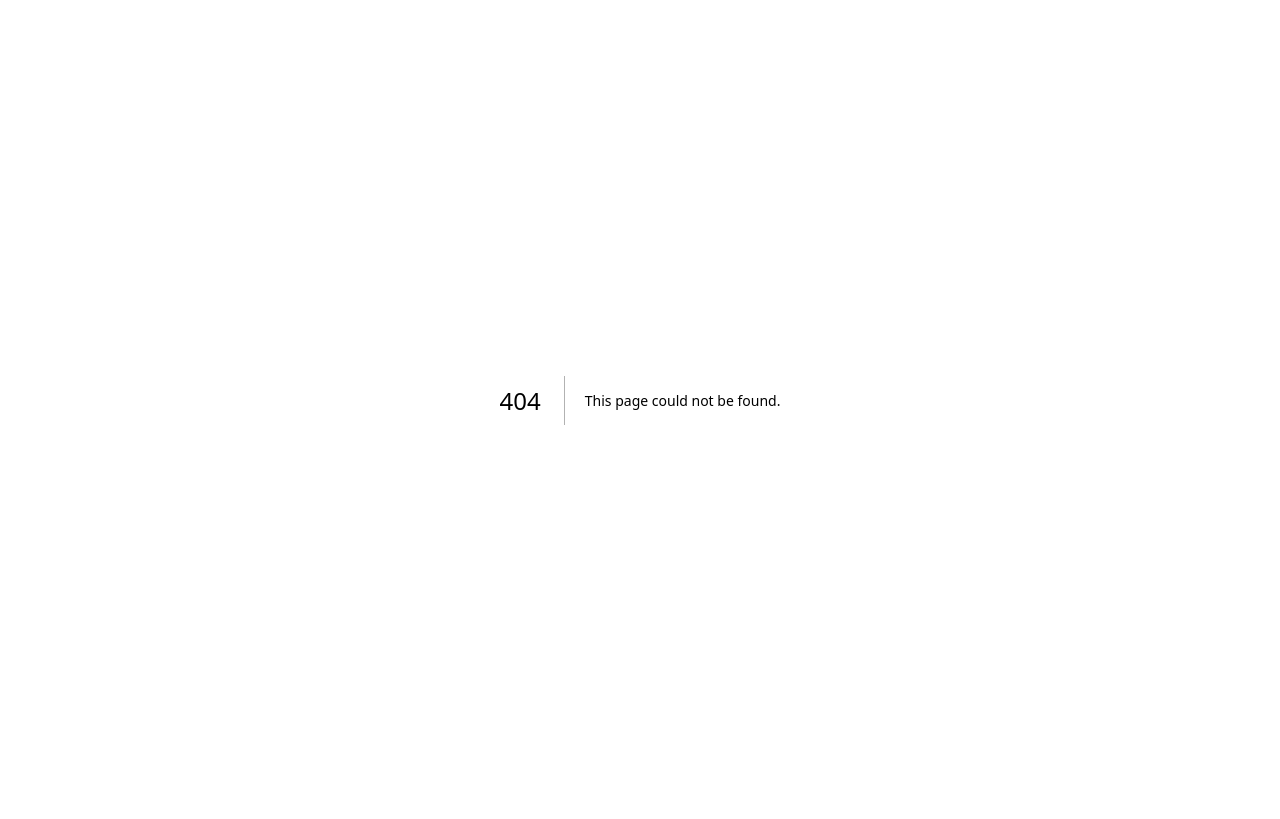
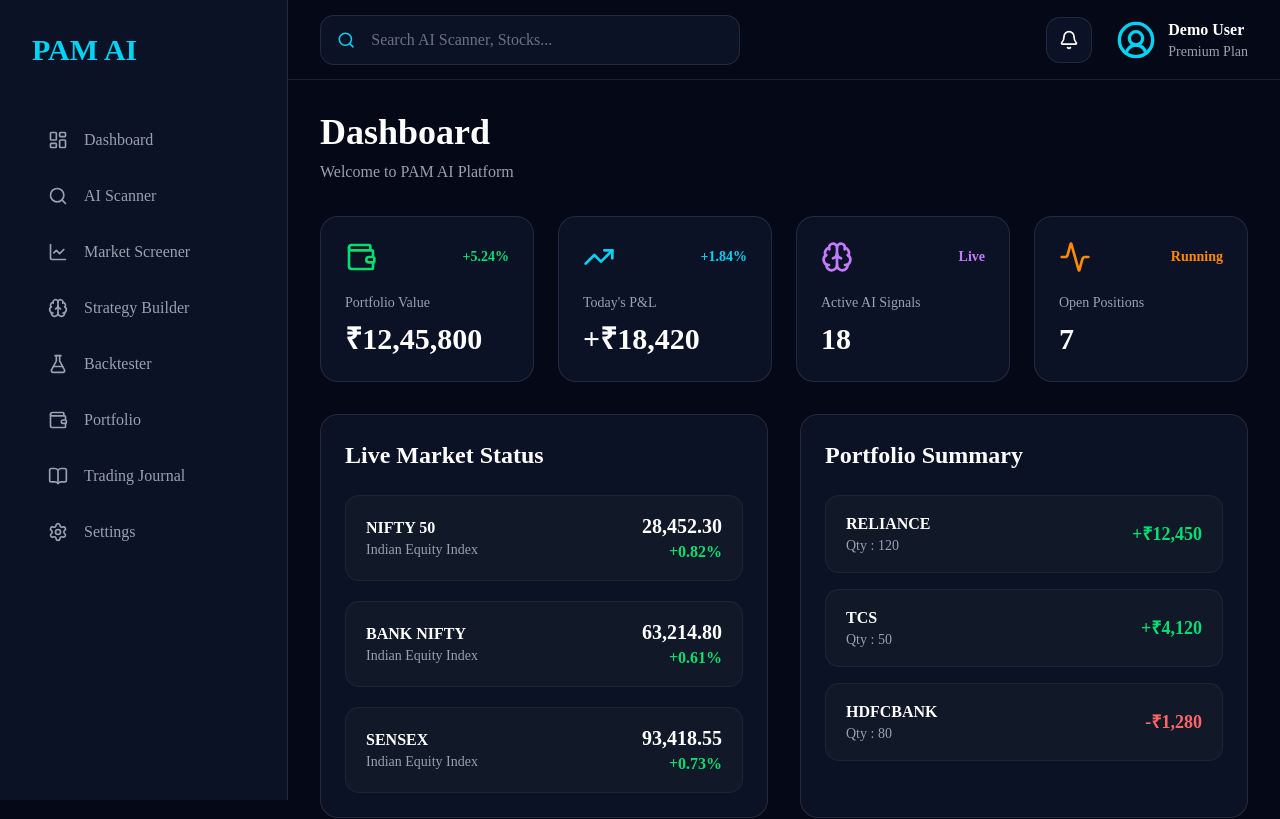
Before and after one commit to priceactionmantra-ai/PAM-AI-Platform, a Next.js app in the folder 03_frontend/: page /dashboard in a window 1280 px wide. Before the commit this address had no page. Shown: the top 819 px of the page. Built offline with nearby package versions, Linux system fonts and the light colour scheme.

Commit message:
Build enterprise dashboard foundation

```diff
--- /dev/null
+++ b/03_frontend/app/dashboard/page.tsx
@@ -0,0 +1,39 @@
+import DashboardLayout from "@/components/dashboard/DashboardLayout";
+import OverviewCards from "@/components/dashboard/OverviewCards";
+import MarketStatus from "@/components/dashboard/MarketStatus";
+import PortfolioSummary from "@/components/dashboard/PortfolioSummary";
+import QuickActions from "@/components/dashboard/QuickActions";
+
+export default function DashboardPage() {
+  return (
+    <DashboardLayout>
+
+      <div className="space-y-8">
+
+        <div>
+          <h1 className="text-4xl font-black text-white">
+            Dashboard
+          </h1>
+
+          <p className="mt-2 text-gray-400">
+            Welcome to PAM AI Platform
+          </p>
+        </div>
+
+        <OverviewCards />
+
+        <div className="grid gap-8 xl:grid-cols-2">
+
+          <MarketStatus />
+
+          <PortfolioSummary />
+
+        </div>
+
+        <QuickActions />
+
+      </div>
+
+    </DashboardLayout>
+  );
+}
--- /dev/null
+++ b/03_frontend/components/dashboard/DashboardLayout.tsx
@@ -0,0 +1,32 @@
+"use client";
+
+import { ReactNode } from "react";
+
+import Sidebar from "./Sidebar";
+import Topbar from "./Topbar";
+
+interface DashboardLayoutProps {
+  children: ReactNode;
+}
+
+export default function DashboardLayout({
+  children,
+}: DashboardLayoutProps) {
+  return (
+    <main className="flex min-h-screen bg-[#050816]">
+
+      <Sidebar />
+
+      <section className="flex flex-1 flex-col">
+
+        <Topbar />
+
+        <div className="flex-1 p-8">
+          {children}
+        </div>
+
+      </section>
+
+    </main>
+  );
+}
--- /dev/null
+++ b/03_frontend/components/dashboard/MarketStatus.tsx
@@ -0,0 +1,73 @@
+"use client";
+
+const markets = [
+  {
+    name: "NIFTY 50",
+    value: "28,452.30",
+    change: "+0.82%",
+    color: "text-green-400",
+  },
+  {
+    name: "BANK NIFTY",
+    value: "63,214.80",
+    change: "+0.61%",
+    color: "text-green-400",
+  },
+  {
+    name: "SENSEX",
+    value: "93,418.55",
+    change: "+0.73%",
+    color: "text-green-400",
+  },
+];
+
+export default function MarketStatus() {
+  return (
+    <section className="rounded-2xl border border-white/10 bg-[#0B1225] p-6">
+
+      <h2 className="mb-6 text-2xl font-bold text-white">
+        Live Market Status
+      </h2>
+
+      <div className="space-y-5">
+
+        {markets.map((market) => (
+
+          <div
+            key={market.name}
+            className="flex items-center justify-between rounded-xl border border-white/5 bg-[#111827] px-5 py-4"
+          >
+
+            <div>
+
+              <p className="font-semibold text-white">
+                {market.name}
+              </p>
+
+              <p className="text-sm text-gray-400">
+                Indian Equity Index
+              </p>
+
+            </div>
+
+            <div className="text-right">
+
+              <p className="text-xl font-bold text-white">
+                {market.value}
+              </p>
+
+              <p className={`font-semibold ${market.color}`}>
+                {market.change}
+              </p>
+
+            </div>
+
+          </div>
+
+        ))}
+
+      </div>
+
+    </section>
+  );
+}
--- /dev/null
+++ b/03_frontend/components/dashboard/OverviewCards.tsx
@@ -0,0 +1,78 @@
+"use client";
+
+import {
+  TrendingUp,
+  Wallet,
+  Activity,
+  Brain,
+} from "lucide-react";
+
+const cards = [
+  {
+    title: "Portfolio Value",
+    value: "₹12,45,800",
+    change: "+5.24%",
+    icon: Wallet,
+    color: "text-green-400",
+  },
+  {
+    title: "Today's P&L",
+    value: "+₹18,420",
+    change: "+1.84%",
+    icon: TrendingUp,
+    color: "text-cyan-400",
+  },
+  {
+    title: "Active AI Signals",
+    value: "18",
+    change: "Live",
+    icon: Brain,
+    color: "text-purple-400",
+  },
+  {
+    title: "Open Positions",
+    value: "7",
+    change: "Running",
+    icon: Activity,
+    color: "text-orange-400",
+  },
+];
+
+export default function OverviewCards() {
+  return (
+    <section className="grid gap-6 md:grid-cols-2 xl:grid-cols-4">
+
+      {cards.map((card) => {
+        const Icon = card.icon;
+
+        return (
+          <div
+            key={card.title}
+            className="rounded-2xl border border-white/10 bg-[#0B1225] p-6"
+          >
+
+            <div className="mb-5 flex items-center justify-between">
+
+              <Icon className={`h-8 w-8 ${card.color}`} />
+
+              <span className={`text-sm font-semibold ${card.color}`}>
+                {card.change}
+              </span>
+
+            </div>
+
+            <p className="text-sm text-gray-400">
+              {card.title}
+            </p>
+
+            <h2 className="mt-2 text-3xl font-black text-white">
+              {card.value}
+            </h2>
+
+          </div>
+        );
+      })}
+
+    </section>
+  );
+}
--- /dev/null
+++ b/03_frontend/components/dashboard/PortfolioSummary.tsx
@@ -0,0 +1,65 @@
+"use client";
+
+const positions = [
+  {
+    symbol: "RELIANCE",
+    qty: "120",
+    pnl: "+₹12,450",
+    color: "text-green-400",
+  },
+  {
+    symbol: "TCS",
+    qty: "50",
+    pnl: "+₹4,120",
+    color: "text-green-400",
+  },
+  {
+    symbol: "HDFCBANK",
+    qty: "80",
+    pnl: "-₹1,280",
+    color: "text-red-400",
+  },
+];
+
+export default function PortfolioSummary() {
+  return (
+    <section className="rounded-2xl border border-white/10 bg-[#0B1225] p-6">
+
+      <h2 className="mb-6 text-2xl font-bold text-white">
+        Portfolio Summary
+      </h2>
+
+      <div className="space-y-4">
+
+        {positions.map((item) => (
+
+          <div
+            key={item.symbol}
+            className="flex items-center justify-between rounded-xl border border-white/5 bg-[#111827] px-5 py-4"
+          >
+
+            <div>
+
+              <p className="font-semibold text-white">
+                {item.symbol}
+              </p>
+
+              <p className="text-sm text-gray-400">
+                Qty : {item.qty}
+              </p>
+
+            </div>
+
+            <p className={`text-lg font-bold ${item.color}`}>
+              {item.pnl}
+            </p>
+
+          </div>
+
+        ))}
+
+      </div>
+
+    </section>
+  );
+}
--- /dev/null
+++ b/03_frontend/components/dashboard/QuickActions.tsx
@@ -0,0 +1,60 @@
+"use client";
+
+import {
+  Search,
+  Brain,
+  FlaskConical,
+  Wallet,
+} from "lucide-react";
+
+const actions = [
+  {
+    title: "AI Scanner",
+    icon: Search,
+  },
+  {
+    title: "Strategy Builder",
+    icon: Brain,
+  },
+  {
+    title: "Backtester",
+    icon: FlaskConical,
+  },
+  {
+    title: "Portfolio",
+    icon: Wallet,
+  },
+];
+
+export default function QuickActions() {
+  return (
+    <section className="rounded-2xl border border-white/10 bg-[#0B1225] p-6">
+
+      <h2 className="mb-6 text-2xl font-bold text-white">
+        Quick Actions
+      </h2>
+
+      <div className="grid grid-cols-2 gap-4">
+
+        {actions.map((action) => {
+          const Icon = action.icon;
+
+          return (
+            <button
+              key={action.title}
+              className="flex flex-col items-center justify-center rounded-2xl border border-white/10 bg-[#111827] p-6 transition hover:border-cyan-400 hover:bg-cyan-500/10"
+            >
+              <Icon className="mb-3 h-8 w-8 text-cyan-400" />
+
+              <span className="font-medium text-white">
+                {action.title}
+              </span>
+            </button>
+          );
+        })}
+
+      </div>
+
+    </section>
+  );
+}
--- /dev/null
+++ b/03_frontend/components/dashboard/Sidebar.tsx
@@ -0,0 +1,89 @@
+"use client";
+
+import Link from "next/link";
+import {
+  LayoutDashboard,
+  Search,
+  LineChart,
+  Brain,
+  FlaskConical,
+  Wallet,
+  BookOpen,
+  Settings,
+} from "lucide-react";
+
+const menuItems = [
+  {
+    title: "Dashboard",
+    icon: LayoutDashboard,
+    href: "/dashboard",
+  },
+  {
+    title: "AI Scanner",
+    icon: Search,
+    href: "#",
+  },
+  {
+    title: "Market Screener",
+    icon: LineChart,
+    href: "#",
+  },
+  {
+    title: "Strategy Builder",
+    icon: Brain,
+    href: "#",
+  },
+  {
+    title: "Backtester",
+    icon: FlaskConical,
+    href: "#",
+  },
+  {
+    title: "Portfolio",
+    icon: Wallet,
+    href: "#",
+  },
+  {
+    title: "Trading Journal",
+    icon: BookOpen,
+    href: "#",
+  },
+  {
+    title: "Settings",
+    icon: Settings,
+    href: "#",
+  },
+];
+
+export default function Sidebar() {
+  return (
+    <aside className="flex h-screen w-72 flex-col border-r border-white/10 bg-[#0B1225] p-8">
+
+      <h1 className="mb-12 text-3xl font-black text-cyan-400">
+        PAM AI
+      </h1>
+
+      <nav className="space-y-2">
+
+        {menuItems.map((item) => {
+          const Icon = item.icon;
+
+          return (
+            <Link
+              key={item.title}
+              href={item.href}
+              className="flex items-center gap-4 rounded-xl px-4 py-3 text-gray-400 transition hover:bg-cyan-500/10 hover:text-cyan-400"
+            >
+              <Icon className="h-5 w-5" />
+
+              <span>{item.title}</span>
+
+            </Link>
+          );
+        })}
+
+      </nav>
+
+    </aside>
+  );
+}
--- /dev/null
+++ b/03_frontend/components/dashboard/Topbar.tsx
@@ -0,0 +1,51 @@
+"use client";
+
+import { Bell, Search, UserCircle2 } from "lucide-react";
+
+export default function Topbar() {
+  return (
+    <header className="flex h-20 items-center justify-between border-b border-white/10 bg-[#050816] px-8">
+
+      <div className="flex items-center gap-4 rounded-xl border border-white/10 bg-[#0B1225] px-4 py-3 w-[420px]">
+
+        <Search className="h-5 w-5 text-cyan-400" />
+
+        <input
+          type="text"
+          placeholder="Search AI Scanner, Stocks..."
+          className="w-full bg-transparent text-white outline-none placeholder:text-gray-500"
+        />
+
+      </div>
+
+      <div className="flex items-center gap-6">
+
+        <button className="rounded-xl border border-white/10 bg-[#0B1225] p-3 transition hover:border-cyan-400">
+
+          <Bell className="h-5 w-5 text-white" />
+
+        </button>
+
+        <div className="flex items-center gap-3">
+
+          <UserCircle2 className="h-10 w-10 text-cyan-400" />
+
+          <div>
+
+            <p className="font-semibold text-white">
+              Demo User
+            </p>
+
+            <p className="text-sm text-gray-400">
+              Premium Plan
+            </p>
+
+          </div>
+
+        </div>
+
+      </div>
+
+    </header>
+  );
+}
```
